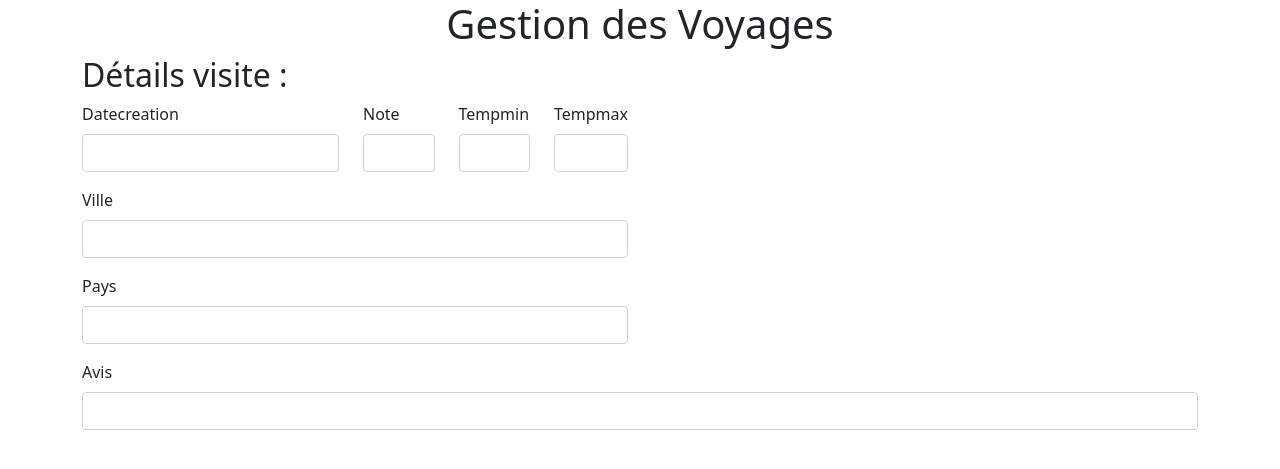
After one commit to briacl/mesvoyages, a Symfony app: template templates/admin/admin.voyage.edit.html.twig in a window 1280 px wide. The commit adds this page. Shown: the top 469 px of the page. Run offline with Twig, Linux system fonts and the light colour scheme; the template is opened without the code that fills it, so the values that code supplies are empty; form fields are guessed from the names that the template uses; some libraries are stand-ins or nearby versions.

Commit message:
Phase 12 : ORM (Formulaire pour modifier une visite)

```diff
--- /dev/null
+++ b/templates/admin/admin.voyage.edit.html.twig
@@ -0,0 +1,35 @@
+{% extends "baseadmin.html.twig" %}
+
+{% block body %}
+    <h2>Détails visite : </h2>
+    {{ form_start(formvisite) }}
+    <div class="row">
+        <div class="col">
+            <div class="row">
+                <div class="col-auto">
+                    {{ form_row(formvisite.datecreation) }}
+                </div>
+                <div class="col">
+                    {{ form_row(formvisite.note) }}
+                </div>
+                <div class="col">
+                    {{ form_row(formvisite.tempmin) }}
+                </div>
+                <div class="col">
+                    {{ form_row(formvisite.tempmax) }}
+                </div>
+            </div>
+            {{ form_row(formvisite.ville) }}
+            {{ form_row(formvisite.pays) }}
+        </div>
+        <div class="col">
+            <!-- emplacement image -->
+        </div>
+    </div>
+        <div class="row">
+            <div class="col">
+                {{ form_row(formvisite.avis) }}
+            </div>
+        </div>
+    {{ form_end(formvisite) }}
+{% endblock %}
--- a/templates/admin/admin.voyages.html.twig
+++ b/templates/admin/admin.voyages.html.twig
@@ -34,7 +34,7 @@
                     {{ visite.datecreationstring }}
                 </td>
                 <td>
-                    <a href="#" class="btn btn-secondary">Editer</a>
+                    <a href="{{ path('admin.voyage.edit', {id:visite.id}) }}" class="btn btn-secondary">Editer</a>
                     <a href="{{ path('admin.voyage.suppr', {id:visite.id}) }}" class="btn btn-danger" onclick="return confirm('Etes-vous sûr de vouloir supprimer {{visite.ville}} ?')">Supprimer</a>
                 </td>
             </tr>
```
Also changed, not shown: src/Controller/admin/AdminVoyagesController.php (+19 -0 lines), src/Form/VisiteType.php (added, +42 -0 lines), src/Repository/VisiteRepository.php (+11 -0 lines), 1 other file.
